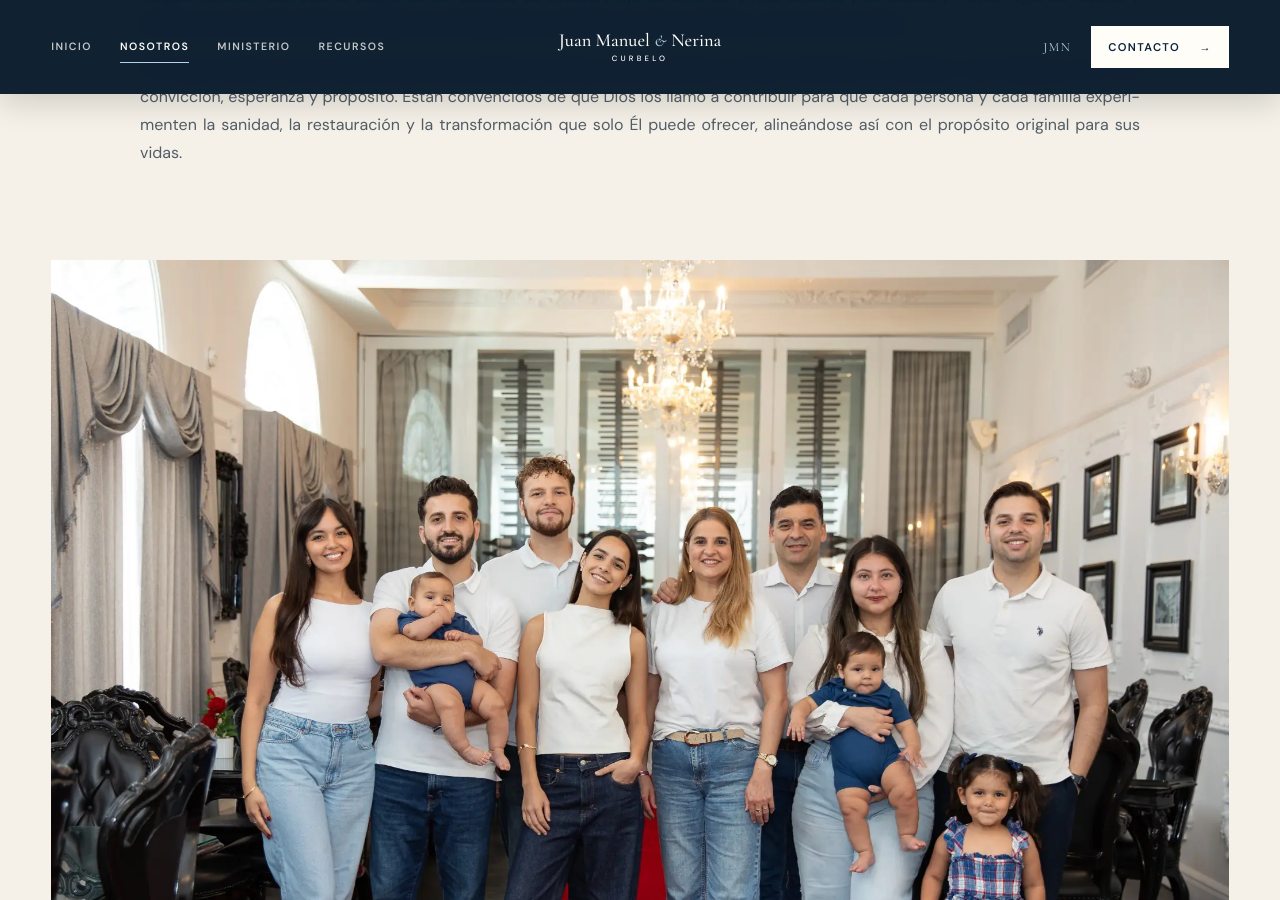
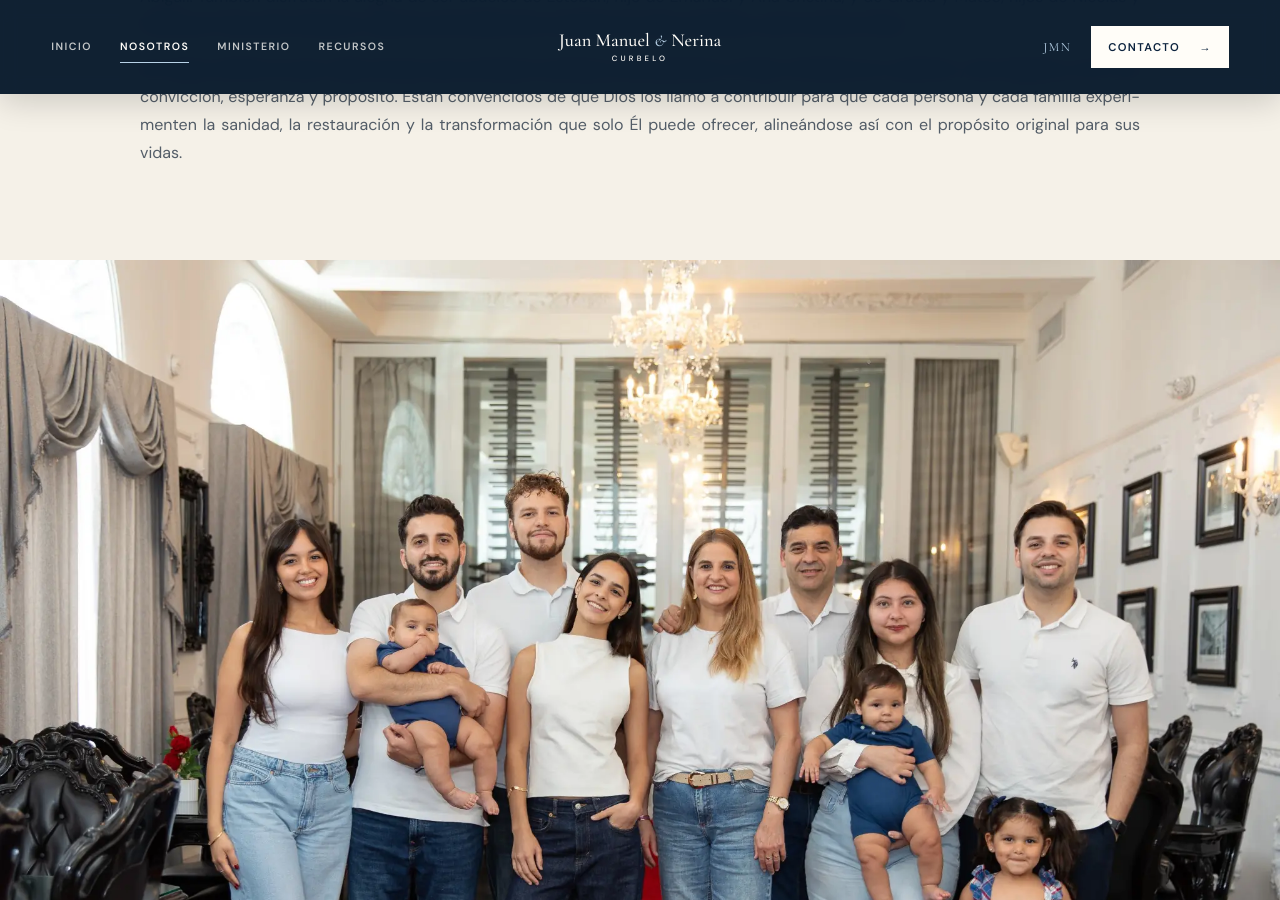
Before and after one commit to anamisladavid-prog/juanmanuelynerinacurbelo, a Jekyll site: the page built from nosotros.html, in a window 1280 px wide and 900 px high, scrolled down 1945 px. Built offline with Jekyll 4.4.1, drawn with Linux system fonts in a browser that asks for light colours.

Commit message:
Extender foto familiar de borde a borde

```diff
--- a/nosotros.html
+++ b/nosotros.html
@@ -43,10 +43,11 @@ permalink: /nosotros/
       </div>
     </div>
 
-    <figure class="family-portrait" data-reveal>
-      <img src="{{ '/assets/images/familia-curbelo.webp' | relative_url }}" alt="Juan Manuel y Nerina Curbelo junto a su familia" width="2047" height="1582" loading="lazy">
-    </figure>
   </div>
+
+  <figure class="family-portrait" data-reveal>
+    <img src="{{ '/assets/images/familia-curbelo.webp' | relative_url }}" alt="Juan Manuel y Nerina Curbelo junto a su familia" width="2047" height="1582" loading="lazy">
+  </figure>
 </section>
 
 <section class="family-verse-band" data-reveal>
```
